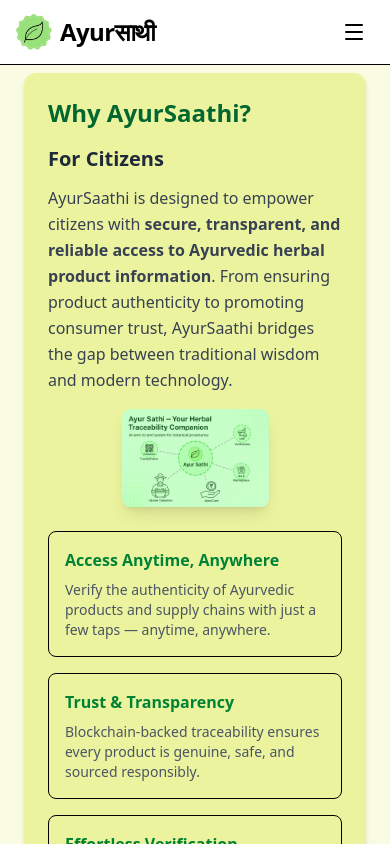
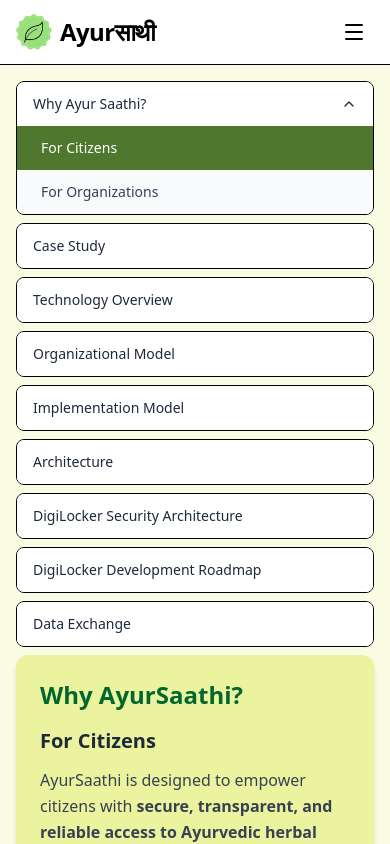
Before and after one commit to xeylous/Ayur-Sathi, a Next.js app: page /explore in a window 390 px wide. Shown: the top 844 px of the page. Built offline with nearby package versions, Linux system fonts and the light colour scheme.

Commit message:
updated sidebar & accordian added

```diff
--- a/src/components/ExploreComp/SidebarLayout.jsx
+++ b/src/components/ExploreComp/SidebarLayout.jsx
@@ -13,18 +13,54 @@ const sections = [
     id: "why",
     title: "Why Ayur Saathi?",
     children: [
-      { id: "citizens", title: "For Citizens", component: <WhyAyurSathiCitizens /> },
-      { id: "organizations", title: "For Organizations", component: <WhyAyurSathiOrganizations /> },
+      {
+        id: "citizens",
+        title: "For Citizens",
+        component: <WhyAyurSathiCitizens />,
+      },
+      {
+        id: "organizations",
+        title: "For Organizations",
+        component: <WhyAyurSathiOrganizations />,
+      },
     ],
   },
-  { id: "case-study", title: "Case Study", component: < AyurHerbTraceCaseStudy /> },
-  { id: "tech", title: "Technology Overview", component: <AyurSaathiEcosystem /> },
-  { id: "org-model", title: "Organizational Model", component: <AyurSaathiOrganizationalModel  /> },
-  { id: "impl-model", title: "Implementation Model", component: <WhyAyurSathiCitizens /> },
+  {
+    id: "case-study",
+    title: "Case Study",
+    component: <AyurHerbTraceCaseStudy />,
+  },
+  {
+    id: "tech",
+    title: "Technology Overview",
+    component: <AyurSaathiEcosystem />,
+  },
+  {
+    id: "org-model",
+    title: "Organizational Model",
+    component: <AyurSaathiOrganizationalModel />,
+  },
+  {
+    id: "impl-model",
+    title: "Implementation Model",
+    component: <WhyAyurSathiCitizens />,
+  },
   { id: "arch", title: "Architecture", component: <WhyAyurSathiCitizens /> },
-  { id: "security", title: "DigiLocker Security Architecture", component: <WhyAyurSathiCitizens /> },
-  { id: "roadmap", title: "DigiLocker Development Roadmap", component: <WhyAyurSathiCitizens /> },
-  { id: "exchange", title: "Data Exchange", component: <WhyAyurSathiCitizens /> },
+  {
+    id: "security",
+    title: "DigiLocker Security Architecture",
+    component: <WhyAyurSathiCitizens />,
+  },
+  {
+    id: "roadmap",
+    title: "DigiLocker Development Roadmap",
+    component: <WhyAyurSathiCitizens />,
+  },
+  {
+    id: "exchange",
+    title: "Data Exchange",
+    component: <WhyAyurSathiCitizens />,
+  },
 ];
 
 export default function SidebarLayout() {
@@ -42,7 +78,9 @@ export default function SidebarLayout() {
         }
       }}
       className={`w-full flex justify-between items-center px-3 py-2 rounded-xl transition ${
-        active === section.id ? "bg-[#90A955] text-white" : "bg-white text-gray-800"
+        active === section.id
+          ? "bg-[#90A955] text-white"
+          : "bg-white text-gray-800"
       }`}
     >
       {section.title}
@@ -56,16 +94,20 @@ export default function SidebarLayout() {
     </button>
   );
 
+  const activeComponent = sections
+    .flatMap((s) => (s.children ? s.children : s))
+    .find((s) => s.id === active)?.component;
+
   return (
     <div className="min-h-screen bg-[#ECF39E]/30 flex relative">
+      {/* -------- Desktop View -------- */}
+      <div className="hidden lg:flex min-h-screen bg-[#ECF39E]/30 relative w-full">
         {/* Sidebar */}
-      <aside className="hidden lg:block lg:w-1/4 pr-6">
+        <aside className="lg:w-1/4 pr-6">
           <div className="sticky top-20 self-start max-h-[80vh] overflow-y-auto">
-          {/* top-20 = below navbar (adjust based on Navbar height) */}
             {sections.map((section) => (
               <div key={section.id} className="mb-2">
                 {renderButton(section)}
-
                 {section.children && (
                   <div
                     className={`ml-4 mt-3 gap-2 ${
@@ -92,12 +134,68 @@ export default function SidebarLayout() {
           </div>
         </aside>
 
-      {/* Right side content */}
-      <main className="flex-1 p-6 overflow-y-auto">
-        {sections
-          .flatMap((s) => (s.children ? s.children : s))
-          .find((s) => s.id === active)?.component}
-      </main>
+        {/* Desktop Right Content */}
+        <main className="flex-1 p-6 overflow-y-auto">{activeComponent}</main>
+      </div>
+
+      {/* -------- Mobile View -------- */}
+      <div className="lg:hidden w-full px-4 pt-4">
+        <div className="space-y-2">
+          {sections.map((section) => (
+            <div key={section.id} className="border rounded-lg overflow-hidden">
+              {/* Parent button */}
+              <button
+                onClick={() => {
+                  if (section.children) {
+                    setOpen(open === section.id ? null : section.id);
+                  } else {
+                    setActive(section.id);
+                    setOpen(section.id);
+                  }
+                }}
+                className={`w-full flex justify-between items-center px-4 py-3 text-sm md:text-base font-medium transition
+                  ${
+                    active === section.id
+                      ? "bg-[#90A955] text-white"
+                      : "bg-white text-gray-800"
+                  }`}
+              >
+                {section.title}
+                {section.children && (
+                  <ChevronDown
+                    className={`w-4 h-4 transition-transform ${
+                      open === section.id ? "rotate-180" : "rotate-0"
+                    }`}
+                  />
+                )}
+              </button>
+
+              {/* Child buttons */}
+              {section.children && open === section.id && (
+                <div className="bg-gray-50">
+                  {section.children.map((child) => (
+                    <button
+                      key={child.id}
+                      onClick={() => setActive(child.id)}
+                      className={`block w-full text-left px-6 py-3 text-sm transition
+                        ${
+                          active === child.id
+                            ? "bg-[#4F772D] text-white"
+                            : "text-gray-700 hover:bg-[#90A955]/20"
+                        }`}
+                    >
+                      {child.title}
+                    </button>
+                  ))}
+                </div>
+              )}
+            </div>
+          ))}
+        </div>
+
+        {/* Active Component (bottom only in mobile) */}
+        <div className="w-full mt-6">{activeComponent}</div>
+      </div>
     </div>
   );
 }
```
Lines whose indentation alone changed are shown as unchanged.
